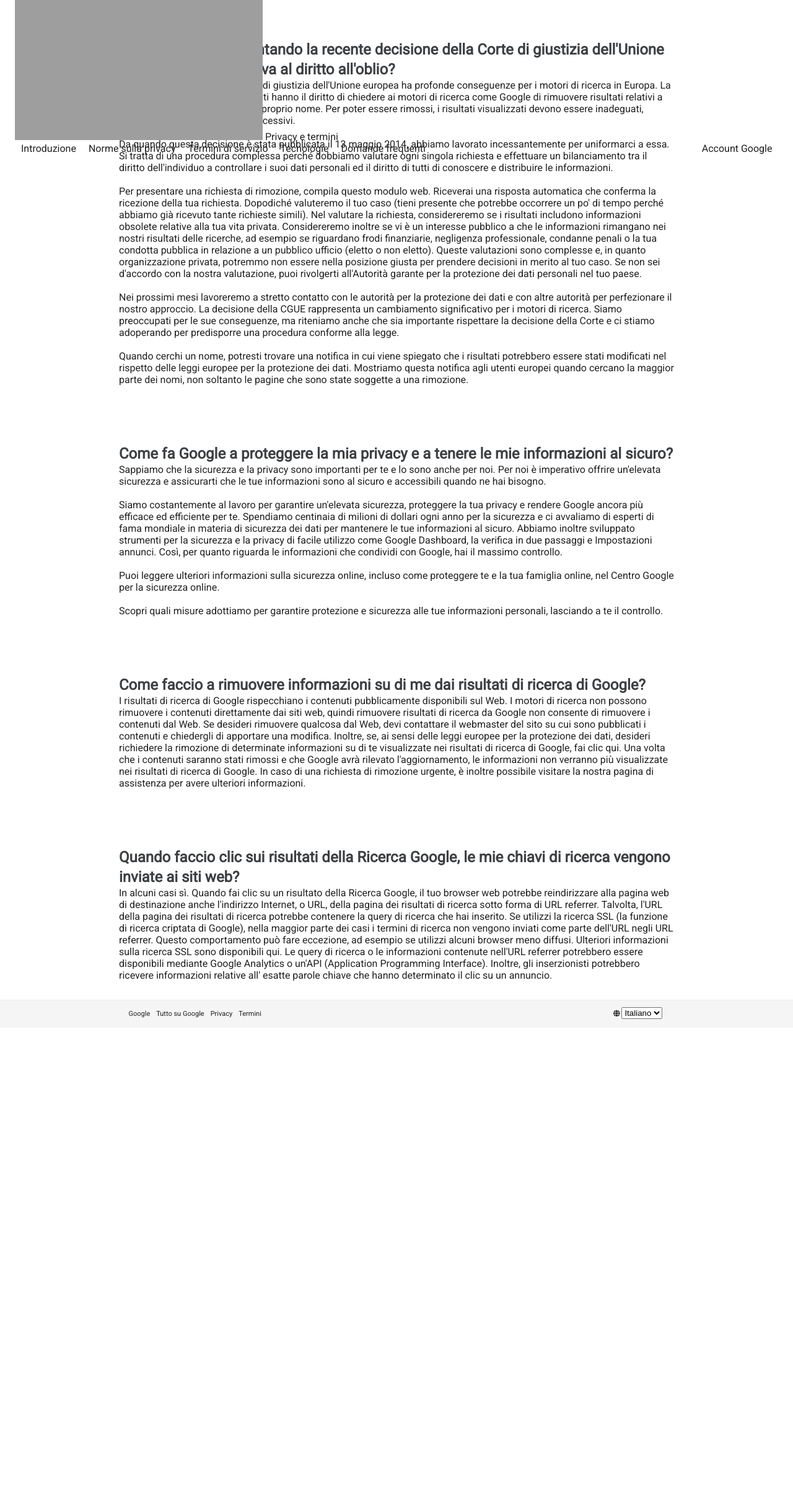
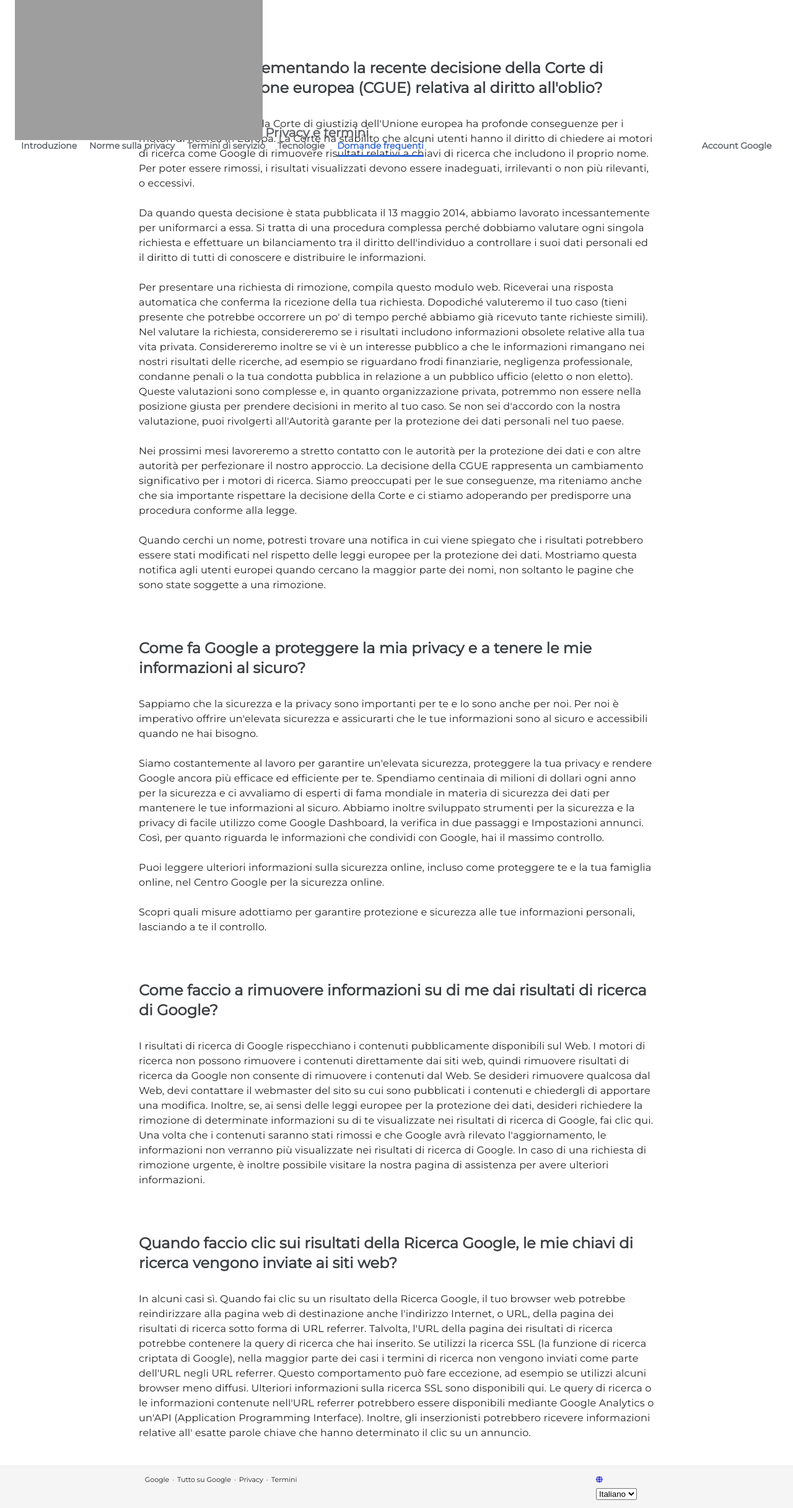
Before and after one commit to fedPass/php-google-faq, a PHP site: page / in a window 1280 px wide. Shown: the part 98-2531 px from the top of the page at 62% size. Before the commit the page ends 1742 px from the top, so only its background shows below. Run offline with PHP 8.4, Linux system fonts and the light colour scheme; some libraries are stand-ins or nearby versions; grey boxes are pictures that could not be loaded.

Commit message:
impostato style

```diff
--- a/index.php
+++ b/index.php
@@ -26,7 +26,7 @@ $faqs = [
          <meta charset="utf-8">
          <title>Google FAQs</title>
          <link rel="stylesheet" href="https://use.fontawesome.com/releases/v5.11.2/css/all.css" integrity="sha384-KA6wR/X5RY4zFAHpv/CnoG2UW1uogYfdnP67Uv7eULvTveboZJg0qUpmJZb5VqzN" crossorigin="anonymous">
-         <link href="https://fonts.googleapis.com/css?family=Roboto&display=swap" rel="stylesheet">
+         <link href="https://fonts.googleapis.com/css?family=Montserrat&display=swap" rel="stylesheet">
          <link rel="stylesheet" href="public/css/app.css">
      </head>
      <body>
--- a/src/scss/partials/_common.scss
+++ b/src/scss/partials/_common.scss
@@ -6,11 +6,11 @@
 
 body {
     color: $text_color;
-    font-family: 'Roboto', sans-serif;
+    font-family: $font_family;
 }
 
 .container {
-    width: 70%;
+    width: 65%;
     margin: 0 auto;
 }
 
@@ -23,10 +23,3 @@ ul {
     display: flex;
     list-style-type: none;
 }
-
-.mt-30 {
-    margin-top: 30px;
-}
-.mb-30 {
-    margin-bottom: 30px;
-}
--- a/src/scss/partials/_footer.scss
+++ b/src/scss/partials/_footer.scss
@@ -18,6 +18,12 @@ footer .container {
     }
 }
 
-footer li {
-    margin: 0 5px;
+footer i {
+    color: #3030da;
+    margin-right: 5px;
 }
+
+footer li:not(:first-child):before {
+    content: "\0000b7";
+    padding: 0 5px;
+}
--- a/src/scss/partials/_header.scss
+++ b/src/scss/partials/_header.scss
@@ -7,10 +7,25 @@ header {
     top: 0;
     width: 100%;
     z-index: 100;
+    display: flex;
+    flex-direction: column;
+    justify-content: space-between;
+
+    li {
+        margin: 0 10px;
+    }
+
 }
 
-header li {
-    margin: 0 10px;
+.header-top {
+    img {
+        vertical-align: bottom;
+    }
+    span {
+        color: $header_link_col;
+        font-size: 20px;
+        font-weight: bold;
+    }
 }
 
 .nav-bar {
@@ -18,9 +33,22 @@ header li {
 
     ul {
         width: 90%;
+
+        & li:last-child {
+            border-bottom: 3px solid #3367d6;
+
+            & a {
+                color: #3367d6;
+            }
+        }
+
     }
 
     a {
         float: right;
+        font-size: 14px;
+        font-weight: bold;
+        padding: 0 0 6px 0;
+        color: $header_link_col;
     }
 }
--- a/src/scss/partials/_main.scss
+++ b/src/scss/partials/_main.scss
@@ -1,6 +1,5 @@
 main {
     padding-top: 98px;
-}
 
     h2 {
         color: $h2_color;
@@ -10,5 +9,13 @@ h2 {
     }
 
     p {
-    margin-bottom: 30px;
+        letter-spacing: .2px;
+        line-height: 24px;
+        padding-top: 20px;
+        margin: 10px 0;
     }
+
+    .container {
+        padding: 30px 0;
+    }
+}
--- a/src/scss/partials/_variables.scss
+++ b/src/scss/partials/_variables.scss
@@ -1,3 +1,5 @@
 $text_color: #212121;
 $h2_color: #3c4043;
 $header_bc_col: #fff;
+$font_family: 'Montserrat', sans-serif;
+$header_link_col: #5f6368;
```
Also changed, not shown: public/css/app.css. Lines whose indentation alone changed are shown as unchanged.
